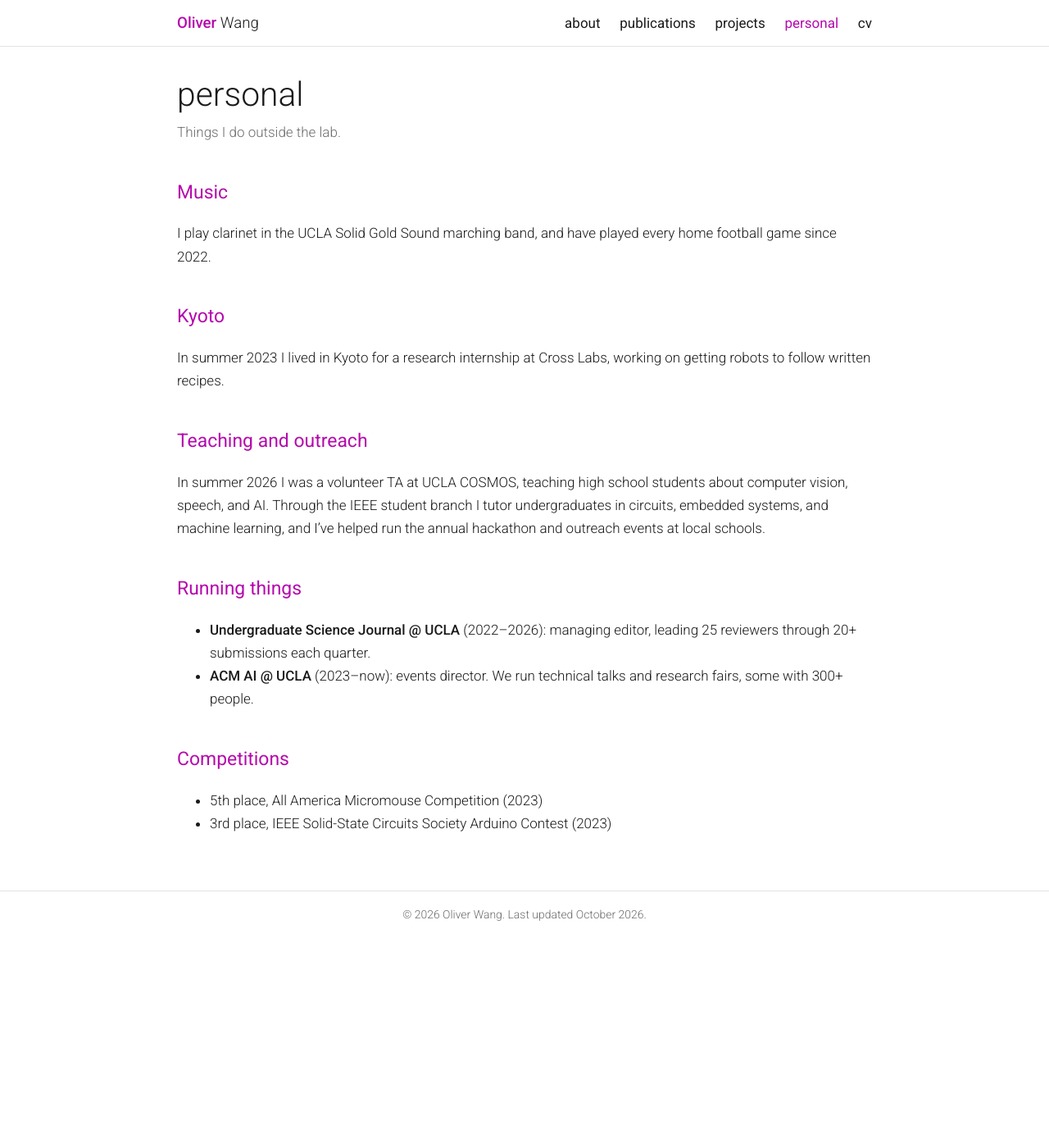
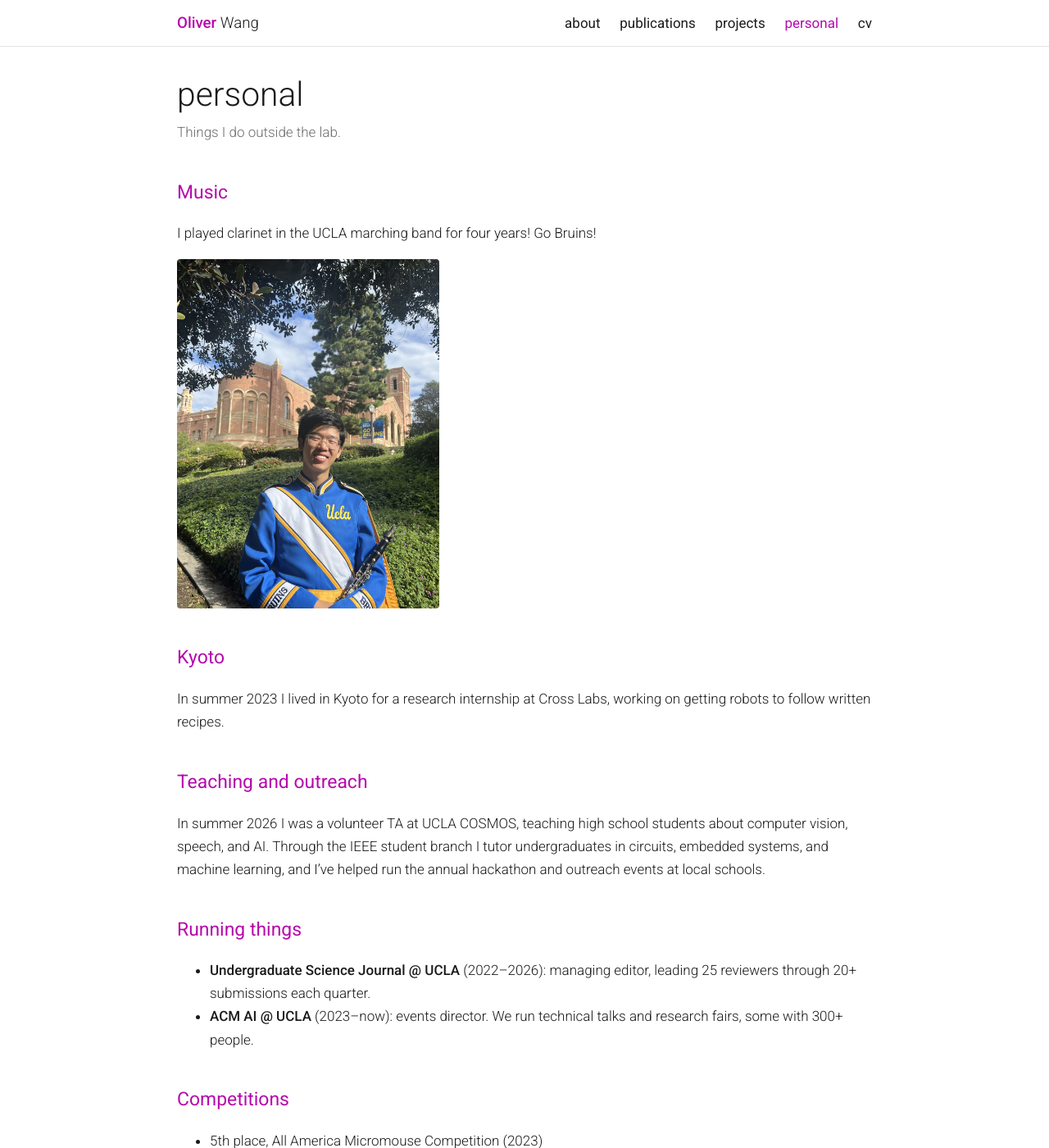
Before and after one commit to owang22/owang22.github.io, a Jekyll site: the page built from personal.md, in a window 1280 px wide and 1400 px high. Shown: the whole window at 82% size. Built offline with Jekyll 4.4.1, drawn with Linux system fonts in a browser that asks for light colours.

Commit message:
Add marching band photo and update music text
Co-Authored-By: Claude Opus 5.5 <noreply@anthropic.com>
Claude-Session: https://claude.ai/code/session_01GistdnRsAma4GnTAFVuJ3e

```diff
--- a/_data/photos.yml
+++ b/_data/photos.yml
@@ -3,11 +3,12 @@
 # 2. Add an entry below. section must be one of:
 #    music, kyoto, teaching, community, competitions
 # Sections with no photos show no gallery.
-# Delete the "[]" line once you add the first photo.
+# Browsers can't show .HEIC files, so use .jpg or .png.
 #
 # Example:
 # - file: band-rose-bowl.jpg
 #   caption: "Pregame at the Rose Bowl, 2024"
 #   section: music
 
-[]
+- file: marchingband.jpg
+  section: music
--- a/_includes/gallery.html
+++ b/_includes/gallery.html
@@ -1,9 +1,9 @@
 {% assign photos = site.data.photos | where: "section", include.section %}
 {% if photos.size > 0 %}
-<div class="gallery">
+<div class="gallery{% if photos.size == 1 %} single{% endif %}">
   {% for photo in photos %}
   <figure>
-    <img src="{{ '/assets/img/personal/' | append: photo.file | relative_url }}" alt="{{ photo.caption | escape }}" loading="lazy">
+    <img src="{{ '/assets/img/personal/' | append: photo.file | relative_url }}" alt="{{ photo.caption | default: "Photo of Oliver" | escape }}" loading="lazy">
     {% if photo.caption %}<figcaption>{{ photo.caption }}</figcaption>{% endif %}
   </figure>
   {% endfor %}
--- a/assets/css/main.css
+++ b/assets/css/main.css
@@ -224,3 +224,6 @@ h3 { font-weight: 500; font-size: 1.05rem; margin: 1.6rem 0 0.4rem; }
   .news tr { display: block; padding: 0.3rem 0; }
   .news th, .news td { display: block; width: auto; padding: 0; }
 }
+
+.gallery.single { grid-template-columns: minmax(0, 320px); }
+.gallery.single img { aspect-ratio: auto; }
--- a/personal.md
+++ b/personal.md
@@ -6,7 +6,7 @@ subtitle: "Things I do outside the lab."
 
 ## Music
 
-I play clarinet in the UCLA Solid Gold Sound marching band, and have played every home football game since 2022.
+I played clarinet in the UCLA marching band for four years! Go Bruins!
 
 {% include gallery.html section="music" %}
 
```
Also changed, not shown: assets/img/personal/marchingband.jpg (added).
